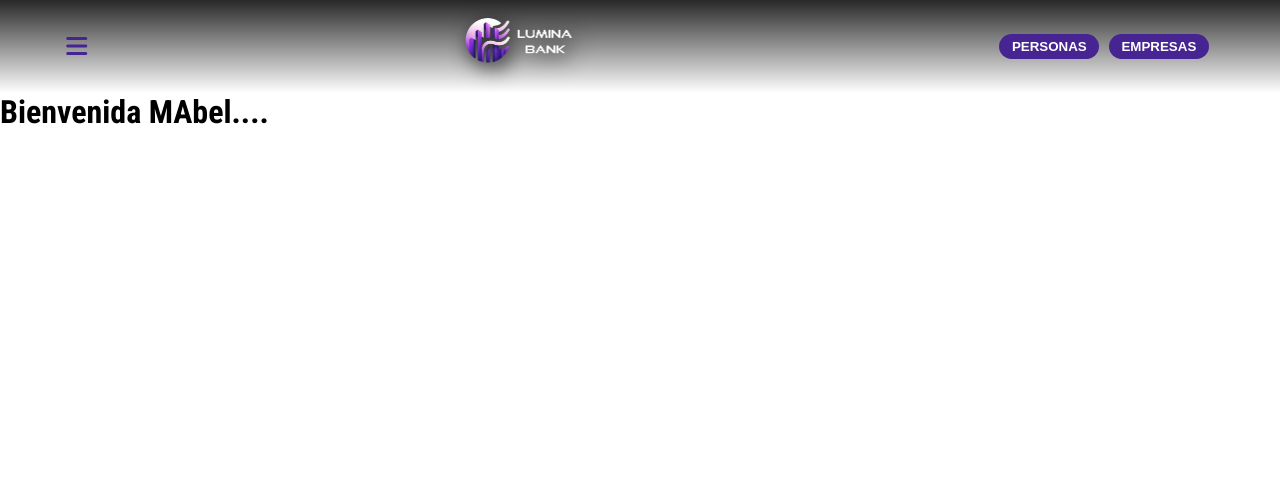
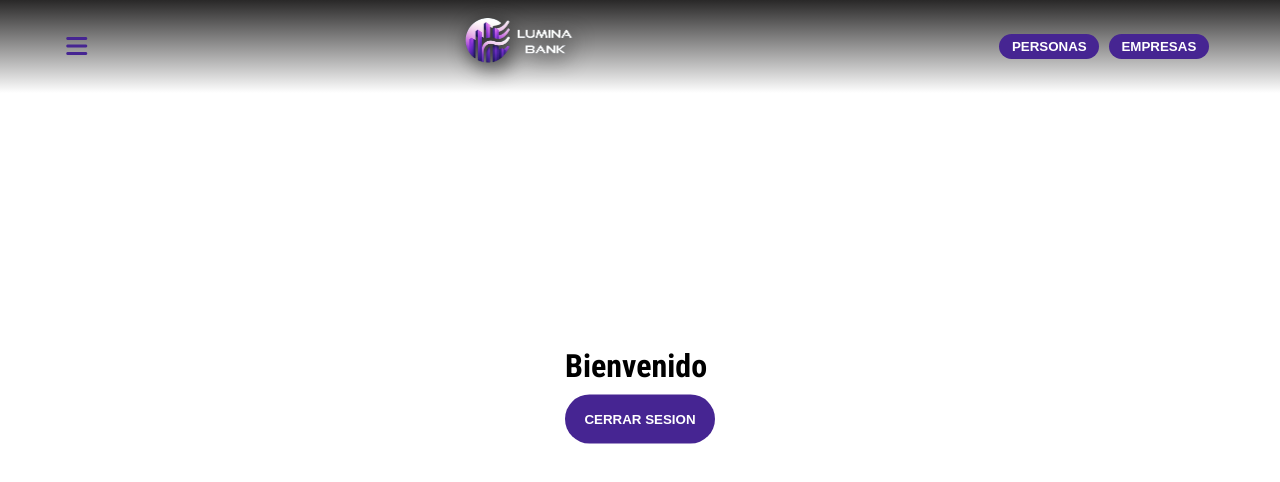
Before and after one commit to EzeAleGuzman/LoginSinAle, an Angular app: page /Menu in a window 1280 px wide. Shown: the top 482 px of the page. Built offline with nearby package versions, Linux system fonts and the light colour scheme; a web font is replaced by a local one.

Commit message:
agrego almacenamiento de datos

```diff
--- a/src/app/componentes/menu-principal/menu-principal.component.css
+++ b/src/app/componentes/menu-principal/menu-principal.component.css
@@ -0,0 +1,24 @@
+.welcome-message {
+    position: absolute;
+    top: 50%;
+    left: 50%;
+    transform: translate(-50%, -50%);
+    margin: auto;
+  }
+
+  .btn {
+    width: 150px;
+    height: 49px;
+    border: none;
+    outline: none;
+    border-radius: 49px;
+    background-color: #462592;
+    color: #fff;
+    text-transform: uppercase;
+    font-weight: 600;
+    margin: 10px 0;
+    transition: .5s;
+}
+.btn:hover  {
+    background-color: #8259e2;
+}
--- a/src/app/componentes/menu-principal/menu-principal.component.html
+++ b/src/app/componentes/menu-principal/menu-principal.component.html
@@ -1,3 +1,4 @@
-<div>
-    <h1>Bienvenida MAbel....</h1>
+<div class="welcome-message">
+   <h1>{{ 'Bienvenido ' + username }}</h1>
+   <button class="btn" (click)="salir()">Cerrar Sesion</button>
 </div>
--- a/src/app/componentes/menu-principal/menu-principal.component.ts
+++ b/src/app/componentes/menu-principal/menu-principal.component.ts
@@ -1,4 +1,5 @@
 import { Component } from '@angular/core';
+import { Router } from '@angular/router';
 
 @Component({
   selector: 'app-menu-principal',
@@ -8,7 +9,24 @@ import { Component } from '@angular/core';
   styleUrl: './menu-principal.component.css'
 })
 export class MenuPrincipalComponent {
+  username: string = '';
 
 
 
+  constructor (private router: Router){}
+
+  ngOnInit() {
+    // Access localStorage here:
+    const username = localStorage.getItem('username');
+    if (username) {
+      this.username = username;
+    } else {
+      return
+    }
+  }
+
+  salir() {
+    localStorage.clear();
+    this.router.navigate(['']);
+  }
 }
--- a/src/app/componentes/sing-in-form/sing-in-form.component.ts
+++ b/src/app/componentes/sing-in-form/sing-in-form.component.ts
@@ -60,6 +60,7 @@ export class SingInFormComponent implements OnInit  {
       next: (userData) => {
         console.log(userData);
         localStorage.setItem('token', userData.token);
+        localStorage.setItem('username', username);
       },
       error: (errorData) => {
         console.error(errorData);
```
